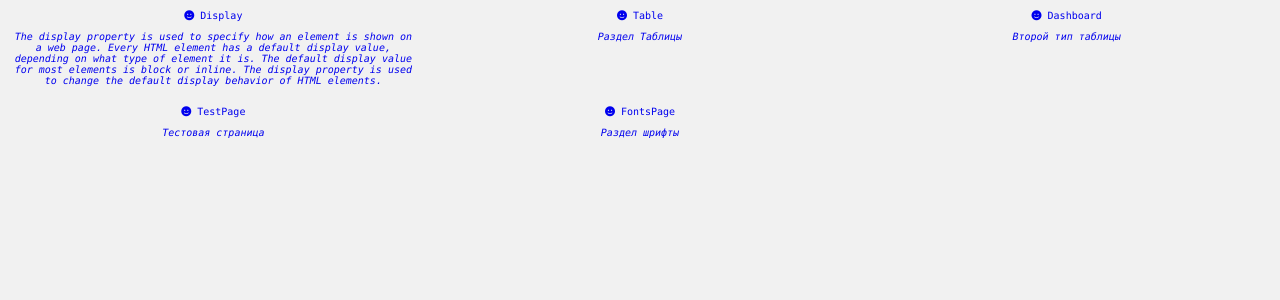
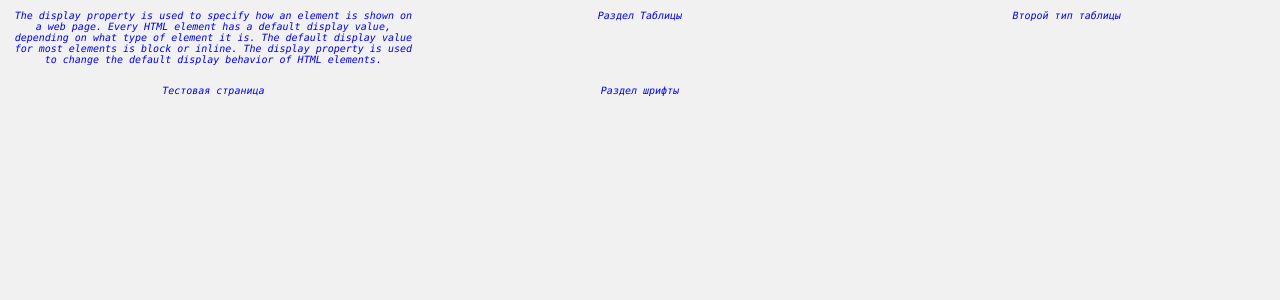
Before and after one commit to 7GBars/W3_SCHOOL_CSS_LEARNING, a React (Create React App) app: page / in a window 1280 px wide. Shown: the top 300 px of the page. Built offline with nearby package versions, Linux system fonts and the light colour scheme.

Commit message:
Components / TitleWithCopyButton: добавить компоненту текст с кнопкой копирования в буфер

```diff
--- a/src/components/Card/index.tsx
+++ b/src/components/Card/index.tsx
@@ -15,20 +15,21 @@ type TCardProps = {
 }
 
 export const Card: React.FC<TCardProps> = ({ id, title, description, icon }) => {
-  const [showToast, setShowToast] = useState(false);
+
   return (
     <>
       <div id={id} className={'card'}>
-        <div className="card__title-wrapper"  onClick={(e) => {
-          e.preventDefault();
-          e.stopPropagation();
-          navigator.clipboard.writeText(title)
-            .then((text) => {
-              setShowToast(true)
-            });
-        }}>
-         <span> <i className="fa-solid fa-face-smile"></i> {title}</span>
-        </div>
+        {/*<div className="card__title-wrapper"  onClick={(e) => {*/}
+        {/*  e.preventDefault();*/}
+        {/*  e.stopPropagation();*/}
+        {/*  navigator.clipboard.writeText(title)*/}
+        {/*    .then((text) => {*/}
+        {/*      setShowToast(true)*/}
+        {/*    });*/}
+        {/*}}>*/}
+        {/* <span> <i className="fa-solid fa-face-smile"></i> {title}</span>*/}
+        {/*</div>*/}
+
         <p
           className={'card__description'}
           onMouseUp={() => {
@@ -42,13 +43,6 @@ export const Card: React.FC<TCardProps> = ({ id, title, description, icon }) =>
           }}
         > {description} </p>
       </div>
-      {/* Всплывающее уведомление */}
-      {showToast && (
-        <Toast
-          message="Текст скопирован!"
-          onClose={() => setShowToast(false)}
-        />
-      )}
     </>
   );
 }
```
Also changed, not shown: src/components/TitleWithCopyButton/index.tsx (added, +33 -0 lines), src/components/TitleWithCopyButton/index.scss (added).
